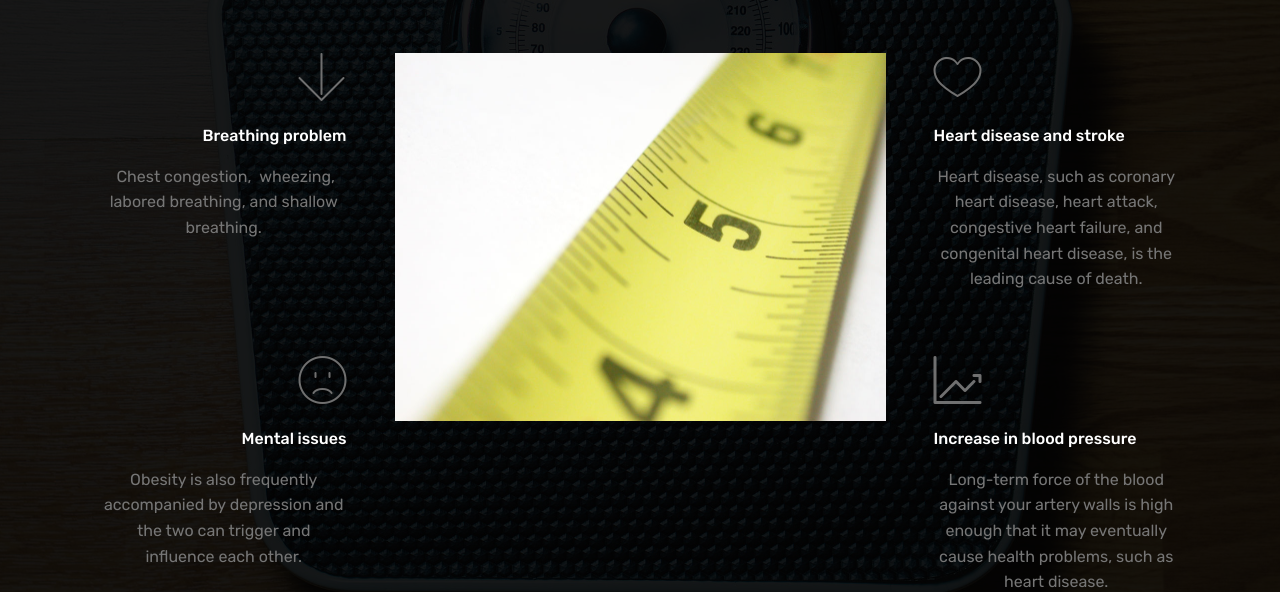
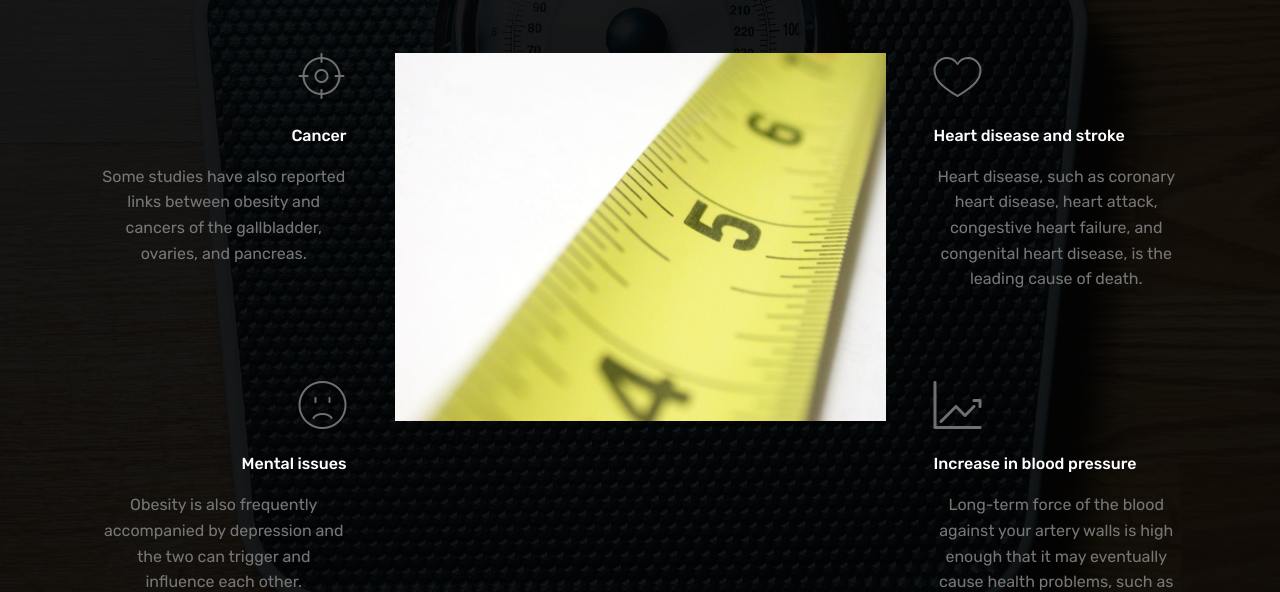
Before and after one commit to YipCheukWing/g9hk11, a plain HTML site: page page2.html in a window 1280 px wide. Shown: the part 214-806 px from the top of the page. Drawn offline with Linux system fonts and the light colour scheme; files whose address does not match are found by name.

Commit message:
create github pages

```diff
--- a/page2.html
+++ b/page2.html
@@ -63,7 +63,7 @@
     </nav>
 </section>
 
-<section class="engine"><a href="https://mobiri.se/s">bootstrap theme</a></section><section class="features12 cid-qWDIurnXof mbr-parallax-background" id="features12-q">
+<section class="engine"><a href="https://mobiri.se/z">best free website templates</a></section><section class="features12 cid-qWDIurnXof mbr-parallax-background" id="features12-q">
 
 
 
@@ -81,16 +81,15 @@
                 <div class="card pl-3 pr-3 pb-5">
                     <div class="mbr-card-img-title">
                         <div class="card-img pb-3">
-                             <span class="mbr-iconfont mbri-down"></span>
+                             <span class="mbr-iconfont mbri-target"></span>
                         </div>
                         <div class="mbr-crt-title">
-                            <h4 class="card-title py-2 mbr-crt-title mbr-fonts-style display-7">
-                                Breathing problem</h4>
+                            <h4 class="card-title py-2 mbr-crt-title mbr-fonts-style display-7">Cancer</h4>
                         </div>
                     </div>
 
                     <div class="card-box">
-                        <p class="mbr-text mbr-section-text mbr-fonts-style display-7">&nbsp;Chest congestion, &nbsp;wheezing, labored breathing, and shallow breathing.<br><br><br>
+                        <p class="mbr-text mbr-section-text mbr-fonts-style display-7">Some studies have also reported links between obesity and cancers of the gallbladder, ovaries, and pancreas.<br><br><br>
                         </p>
                     </div>
                 </div>
@@ -131,7 +130,7 @@
 
                     <div class="card-box">
                         <p class="mbr-text mbr-section-text mbr-fonts-style display-7">
-                            Heart disease, such as coronary heart disease, heart attack, congestive heart failure, and congenital heart disease, is the leading cause of death.</p>
+                            Heart disease, such as coronary heart disease, heart attack, congestive heart failure, and congenital heart disease, is the leading cause of death.<br><br></p>
                     </div>
                 </div>
 
```
Also changed, not shown: index.html (+2 -2 lines), page1.html (+1 -1 lines), page4.html (+1 -1 lines), page5.html (+1 -1 lines), page6.html (+2 -2 lines), assets/images/mbr-favicon.png (added), 1 other file.
